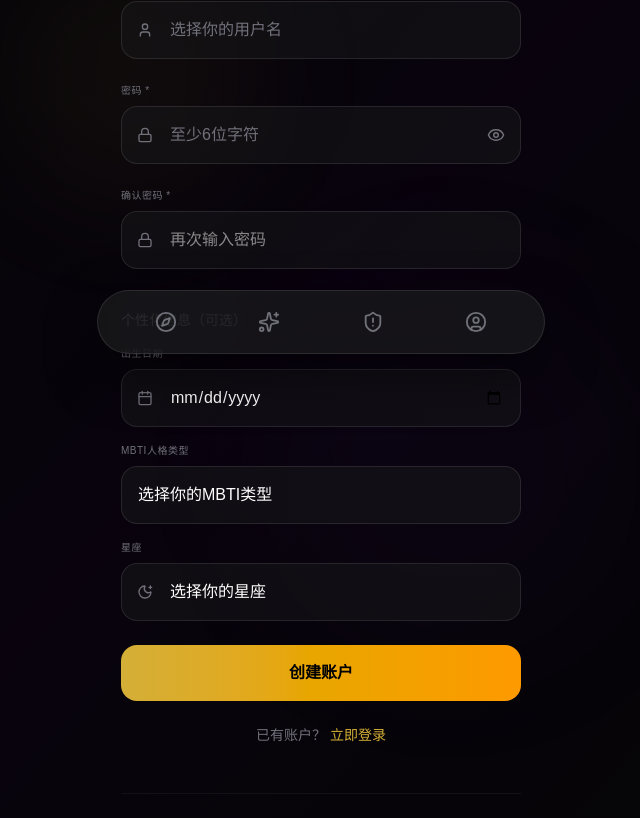
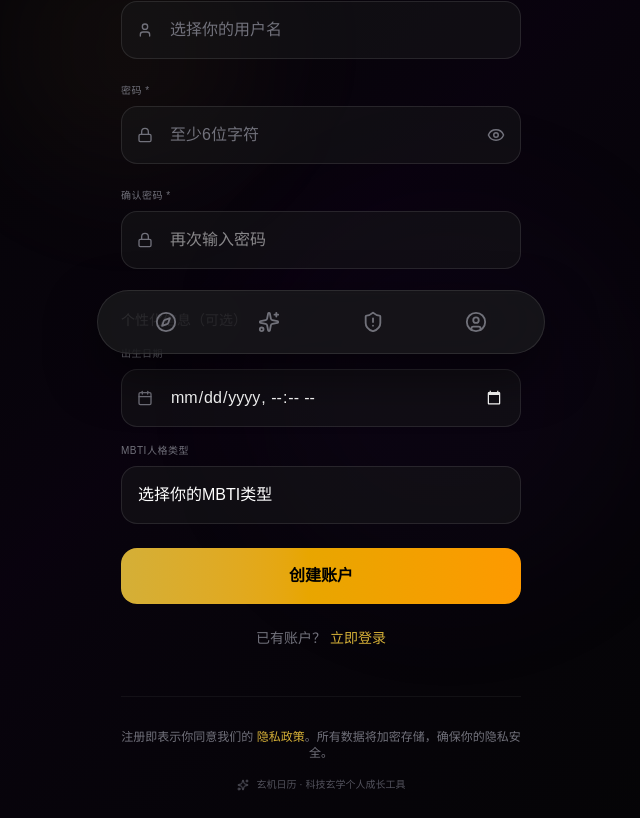
Before and after one commit to puplive/xuanji-calendar, a Next.js app: page /register in a window 1280 px wide. Shown: the part 414-1232 px from the top of the page, without its empty margins (319-959 px from the left). Built offline with nearby package versions, Linux system fonts and the light colour scheme.

Commit message:
生日格式

```diff
--- a/src/app/register/page.tsx
+++ b/src/app/register/page.tsx
@@ -16,11 +16,11 @@ const MBTI_TYPES = [
 ];
 
 // 星座选项
-const ZODIAC_SIGNS = [
-  '白羊座', '金牛座', '双子座', '巨蟹座',
-  '狮子座', '处女座', '天秤座', '天蝎座',
-  '射手座', '摩羯座', '水瓶座', '双鱼座'
-];
+// const ZODIAC_SIGNS = [
+//   '白羊座', '金牛座', '双子座', '巨蟹座',
+//   '狮子座', '处女座', '天秤座', '天蝎座',
+//   '射手座', '摩羯座', '水瓶座', '双鱼座'
+// ];
 
 export default function RegisterPage() {
   const router = useRouter();
@@ -200,7 +200,7 @@ export default function RegisterPage() {
               <div className="relative">
                 <Calendar className="absolute left-4 top-1/2 transform -translate-y-1/2 w-4 h-4 text-zinc-500" />
                 <input
-                  type="date"
+                  type="datetime-local"
                   name="birthDate"
                   value={formData.birthDate}
                   onChange={handleChange}
@@ -228,7 +228,7 @@ export default function RegisterPage() {
             </div>
 
             {/* 星座 */}
-            <div className="mb-4">
+            {/* <div className="mb-4">
               <label className="block text-[10px] text-zinc-500 uppercase tracking-wider mb-2">
                 星座
               </label>
@@ -246,7 +246,7 @@ export default function RegisterPage() {
                   ))}
                 </select>
               </div>
-            </div>
+            </div> */}
           </div>
 
           {/* 错误提示 */}
```
